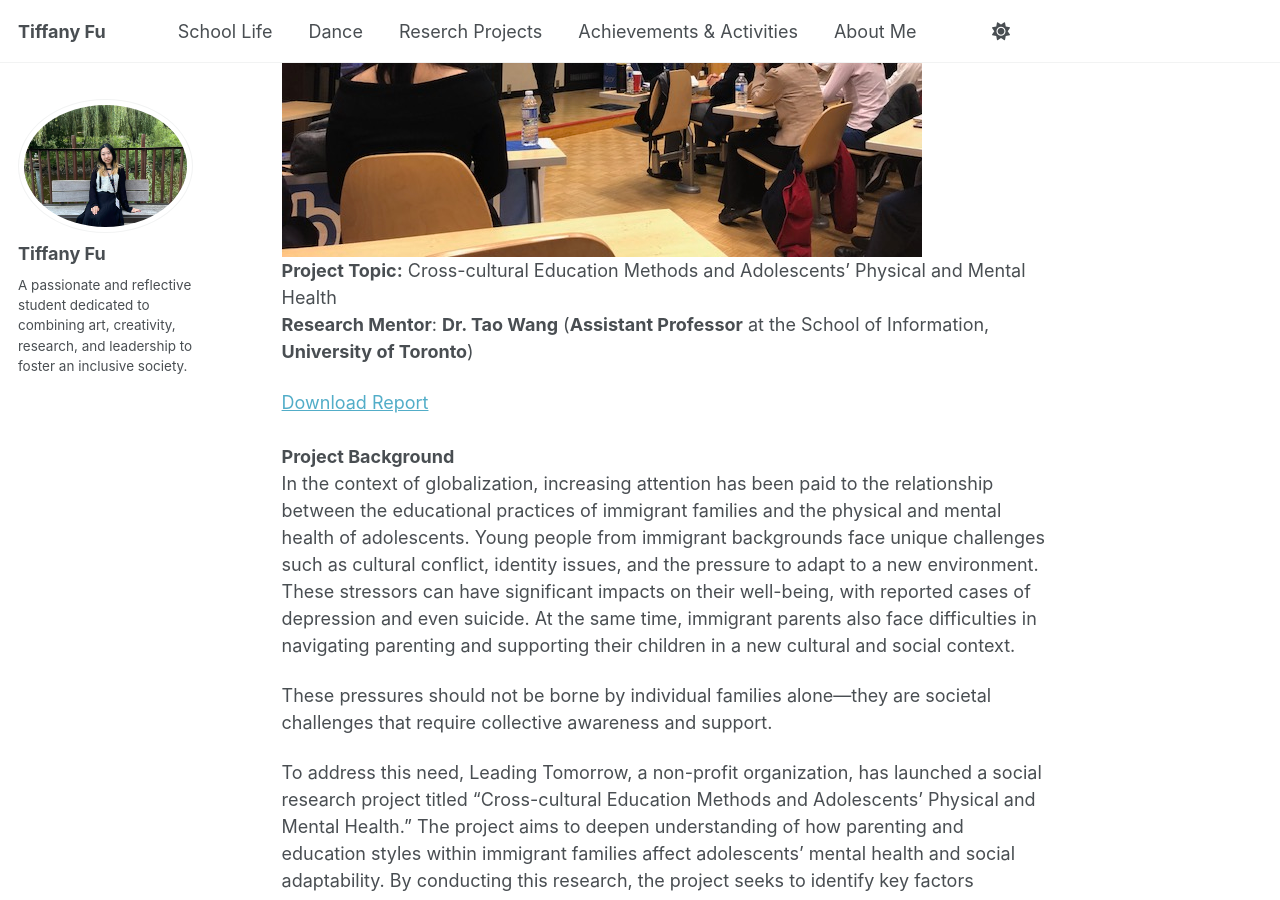
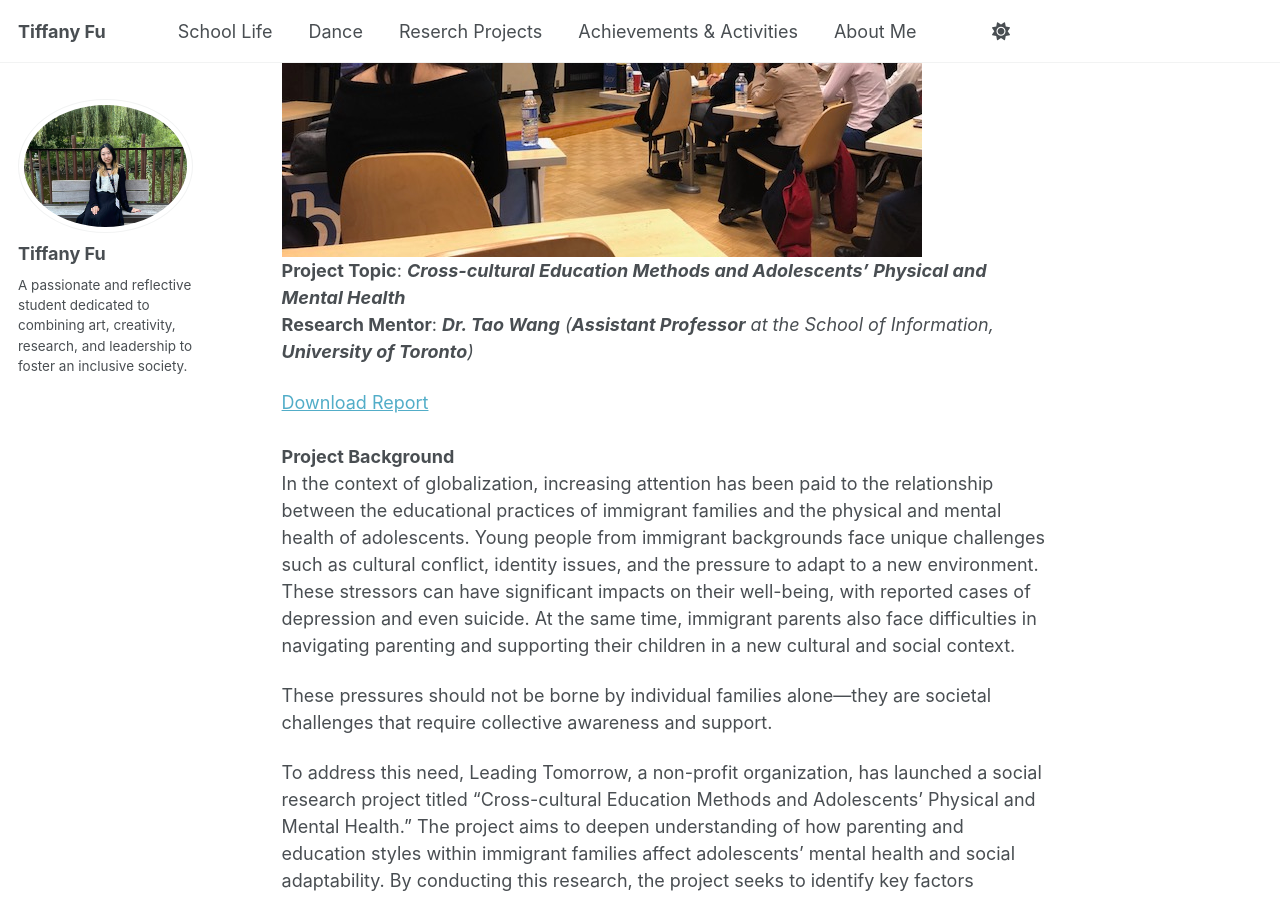
Before and after one commit to TiffanyJTFu/TiffanyTestWeb, a Jekyll site: the page built from _teaching/02-SocialScienceResearchProject.md, in a window 1280 px wide and 900 px high, scrolled down 364 px. Built offline with Jekyll 4.4.1, drawn with Linux system fonts in a browser that asks for light colours; a script that is not in the unit is left out.

```diff
--- a/_teaching/02-SocialScienceResearchProject.md
+++ b/_teaching/02-SocialScienceResearchProject.md
@@ -6,8 +6,8 @@ permalink: /teaching/SocialScienceResearchProject
 paperurl3: 'https://www.tiffu.ca/files/AMH_PS_0608.pdf'
 ---
 ![SocialScience01](https://www.tiffu.ca/images/socialscienceproject1.jpg)
-<br>**Project Topic:** Cross-cultural Education Methods and Adolescents' Physical and Mental Health
-<br>**Research Mentor**: **Dr. Tao Wang** (**Assistant Professor** at the School of Information, **University of Toronto**)
+<br>**Project Topic**: <i>**Cross-cultural Education Methods and Adolescents' Physical and Mental Health**</i>
+<br>**Research Mentor**: <i>**Dr. Tao Wang** (**Assistant Professor** at the School of Information, **University of Toronto**)</i>
 
 <a href="https://www.tiffu.ca/files/AMH_PS_0608.pdf" target="_blank" rel="noopener noreferrer">Download Report</a>&nbsp;
 <br><br>**Project Background**
```
